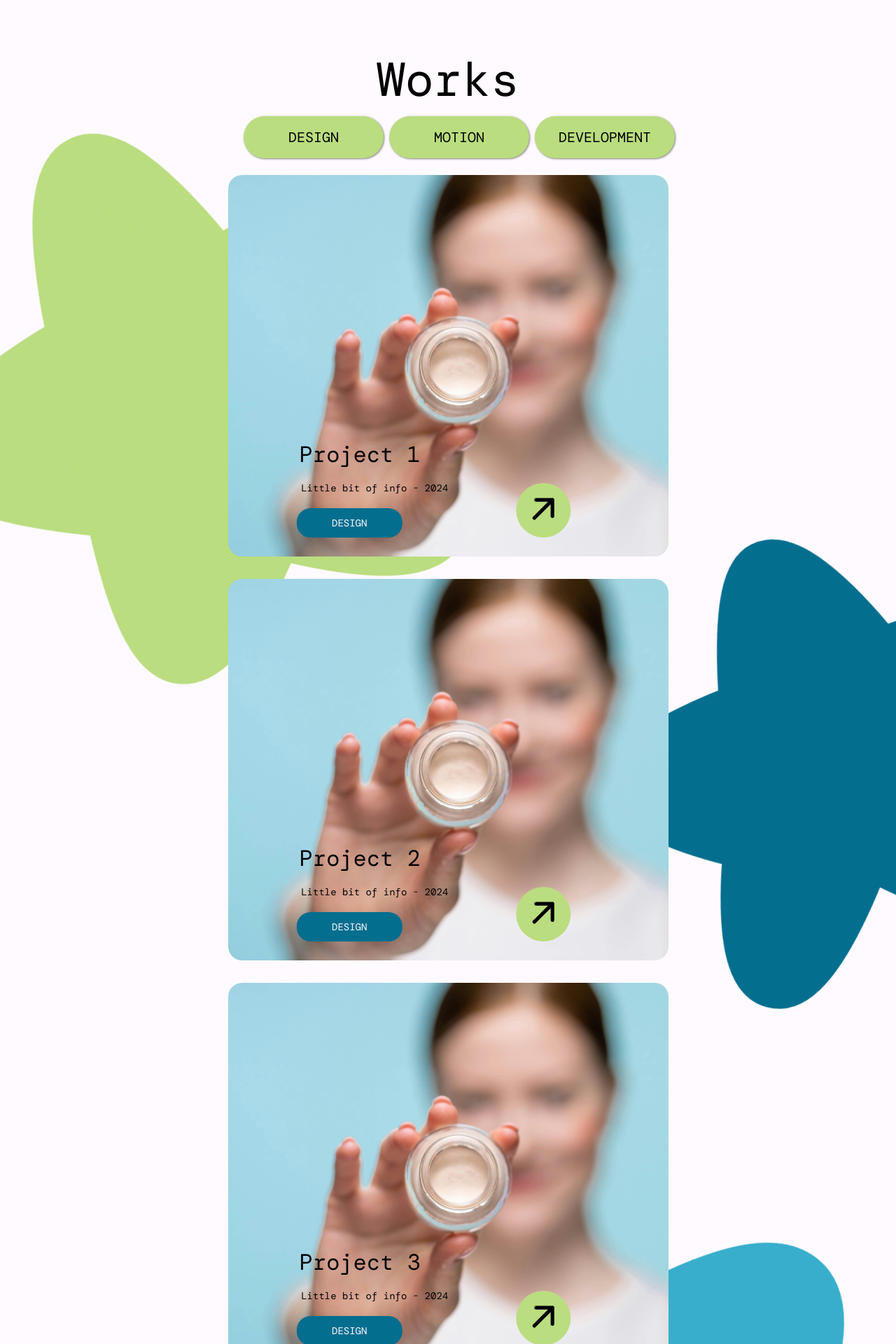
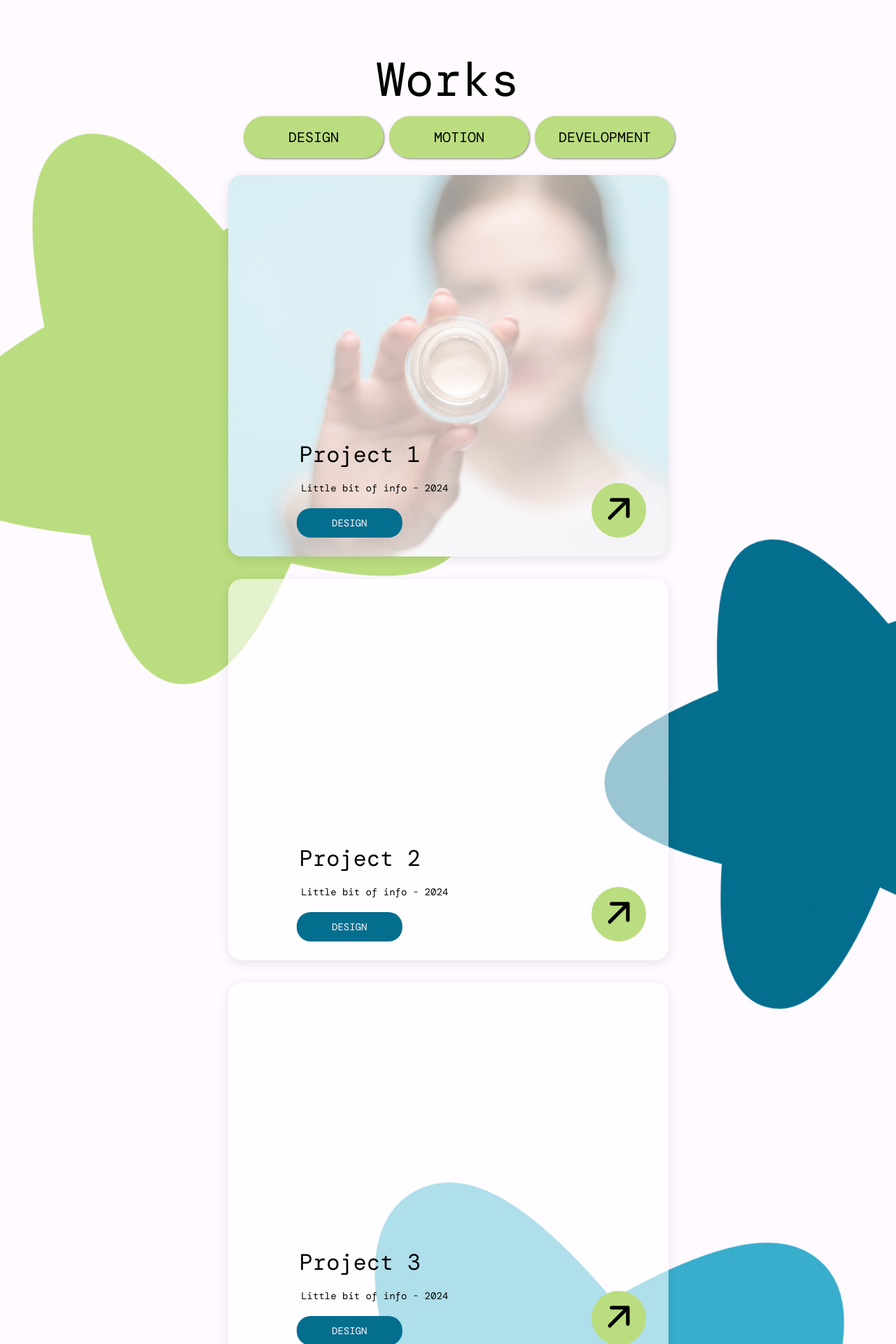
Before and after one commit to casspb/pelacek_cassidy_portfolio, a PHP site: page /index.html in a window 1280 px wide. Shown: the part 1742-3662 px from the top of the page at 70% size. Run offline with PHP 8.4, Linux system fonts and the light colour scheme; some libraries are stand-ins or nearby versions; some web fonts are replaced.

Commit message:
updated project cards
fixed the project cards so that the image can be dynamically changed later in the html through php

```diff
--- a/index.html
+++ b/index.html
@@ -109,7 +109,9 @@
             <div class="container" id="container2"></div>
             <div class="container" id="container3"></div>
 
-    <div class="project-card col-span-full m-col-span-6 l-col-span-6">
+            <div class="project-card col-span-full m-col-span-6 l-col-span-6">
+               <img src="images/pexels-ron-lach-8129898.jpg" alt="Project 1 Image" class="project-image">
+    <div class="content-overlay">
         <h2>Project 1</h2>
         <p>Little bit of info - 2024</p>
         <div class="sorting-buttons-variation">
@@ -119,8 +121,9 @@
             <a href="project.html">
                 <img src="images/arrow-up-right.svg" alt="Arrow Icon">
             </a>
-        </div>
-    </div>
+                    </div>
+                </div>
+            </div>
 
     <div class="project-card col-span-full m-col-span-6 l-col-span-6">
         <h2>Project 2</h2>
--- a/sass/main.scss
+++ b/sass/main.scss
@@ -241,7 +241,7 @@
         text-align: center;
         border-radius: 30px;
         background-color: a.$secondary-color;
-        margin: .5em 0; // Vertical margin only
+        margin: .5em 0;
         box-shadow: 1px 1px 3px rgba(0, 0, 0, 0.5);
 
         &:hover {
@@ -259,20 +259,45 @@
     min-width: 350px;
     width: 90%;
     border-radius: 20px;
-    background-image: url('../images/pexels-ron-lach-8129898.jpg');
-    background-size: cover;
-    background-position: center;
-    overflow: hidden;
     margin: 1em auto;
     display: flex;
-    flex-direction: column;
     justify-content: center;
     align-items: center;
+    overflow: hidden;
+    box-shadow: 0px 4px 15px rgba(0, 0, 0, 0.1);
 
-    // Overlay content positioning
+    // Hover effect to make box shadow darker
+    &:hover {
+        box-shadow: 0px 8px 25px rgba(0, 0, 0, 0.3);  // Darker box shadow on hover
+    }
+
+
+    .project-image {
+        position: absolute;
+        top: 0;
+        left: 0;
+        width: 100%;
+        height: 100%;
+        object-fit: cover;
+        z-index: 1;
+    }
+
+
+    &::before {
+        content: "";
+        position: absolute;
+        top: 0;
+        left: 0;
+        right: 0;
+        bottom: 0;
+        background-color: rgba(255, 255, 255, 0.6);
+        z-index: 2;
+    }
+
+
     h2, p, .sorting-buttons-variation {
         position: absolute;
-        z-index: 2;
+        z-index: 3;
         left: 30%;
     }
 
@@ -301,11 +326,12 @@
         }
     }
 
+    // Arrow positioning
     .arrow {
         position: absolute;
-        left: 55%;
+        right: 5%;
         bottom: 5%;
-        transform: translateX(85%);
+        transform: translateX(0);
         width: 78px;
         height: 78px;
         background-color: a.$secondary-color;
@@ -313,6 +339,7 @@
         display: flex;
         justify-content: center;
         align-items: center;
+        z-index: 4;
 
         &:hover {
             background-color: a.$primary-color;
```
Also changed, not shown: css/main.css, 1 other file.
